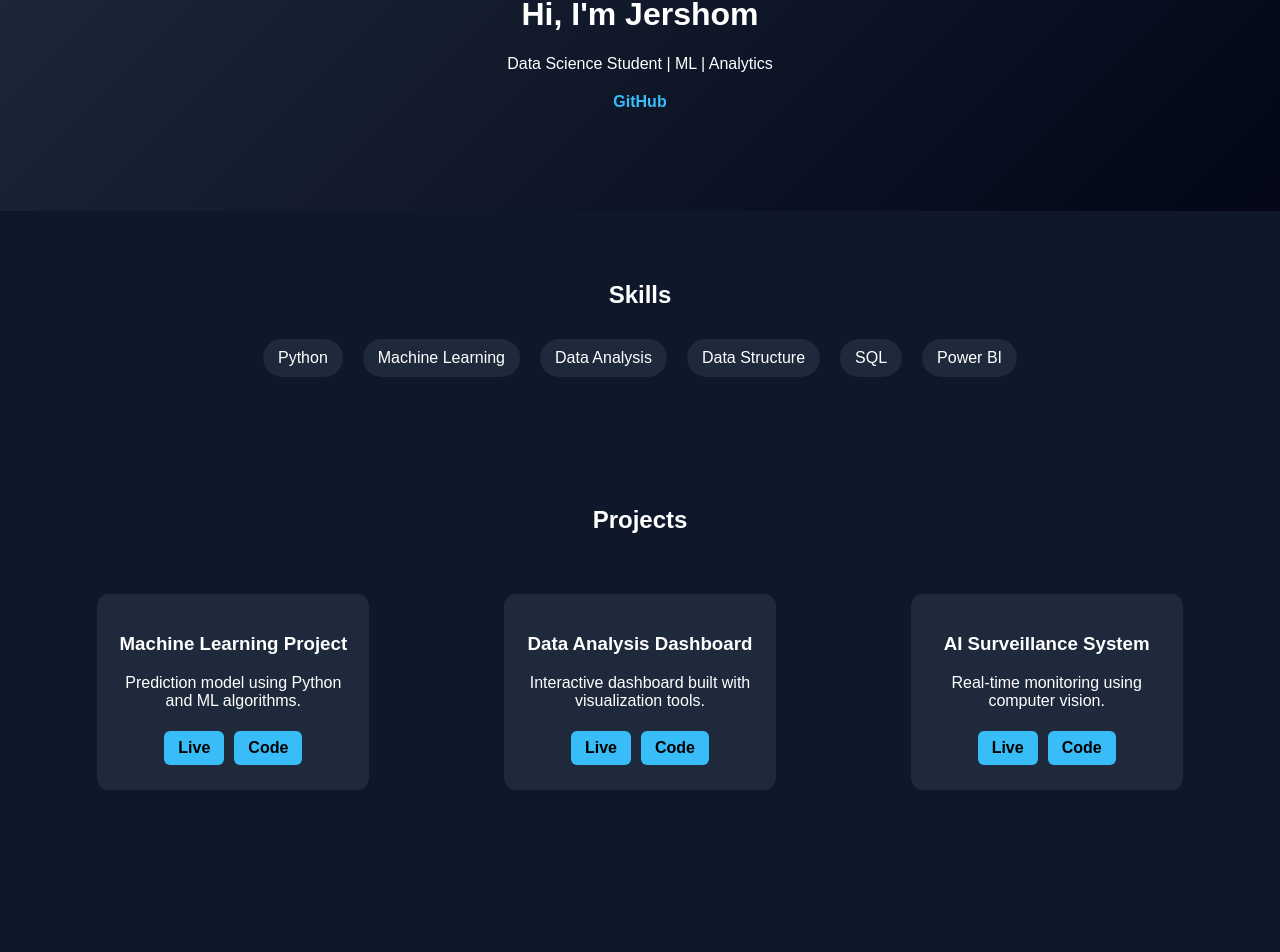
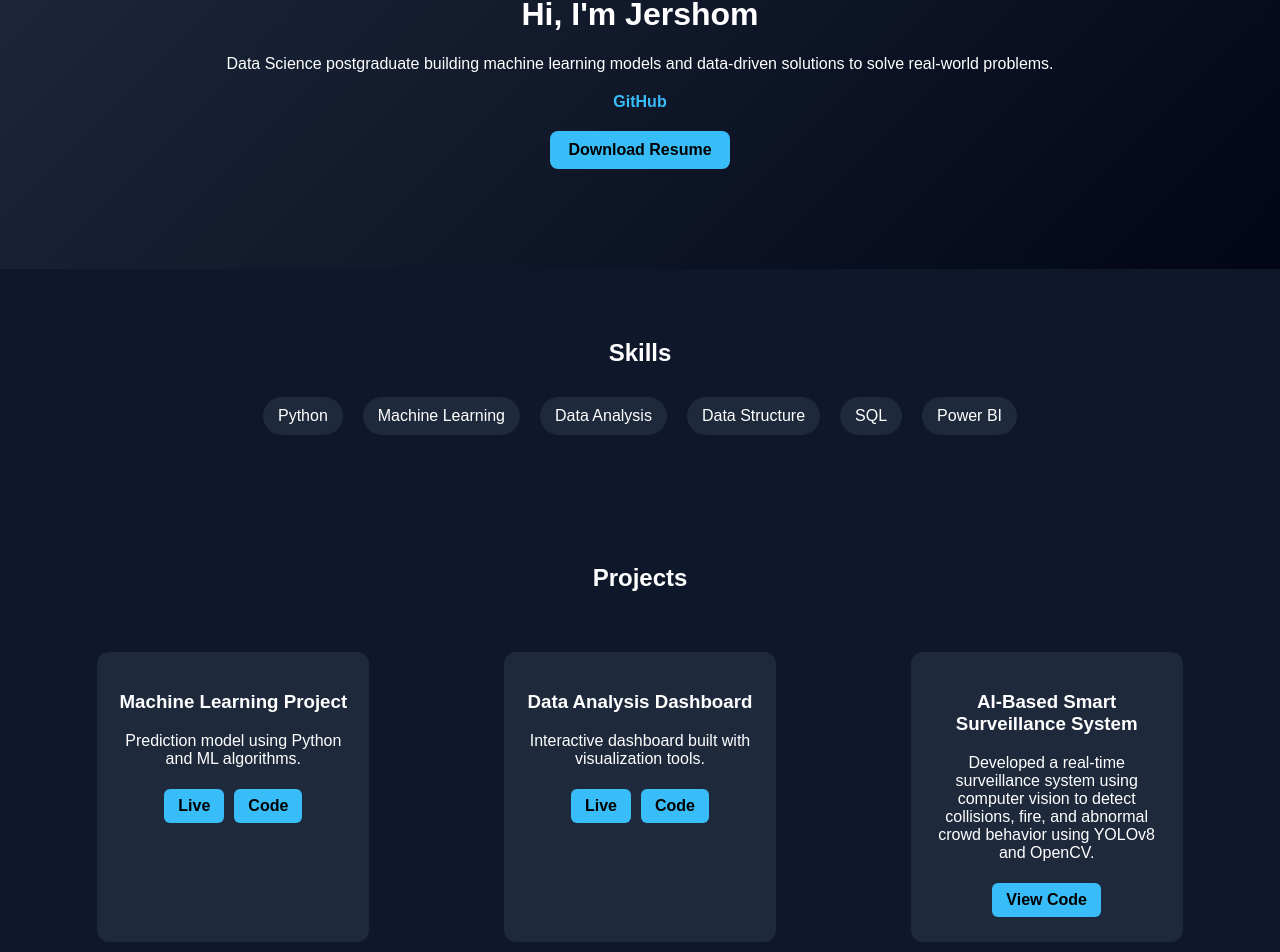
Before and after one commit to jershomfn/portfolio, a React (Create React App) app in the folder frontend/: page / in a window 1280 px wide. Shown: the part 233-1185 px from the top of the page. Built offline with nearby package versions, Linux system fonts and the light colour scheme.

Commit message:
Added surveillance project link

```diff
--- a/frontend/src/App.css
+++ b/frontend/src/App.css
@@ -101,3 +101,13 @@ body {
   text-decoration: none;
   font-weight: bold;
 }
+.resume-btn {
+  display: inline-block;
+  margin-top: 20px;
+  padding: 10px 18px;
+  background: #38bdf8;
+  color: black;
+  border-radius: 8px;
+  text-decoration: none;
+  font-weight: bold;
+}
--- a/frontend/src/App.js
+++ b/frontend/src/App.js
@@ -23,11 +23,19 @@ function App() {
         transition={{ duration: 1 }}
       >
         <h1>Hi, I'm Jershom</h1>
-        <p>Data Science Student | ML | Analytics</p>
+        <p>  Data Science postgraduate building machine learning models and
+  data-driven solutions to solve real-world problems.</p>
         <div className="socials">
   <a href="https://github.com/jershomfn" target="_blank">GitHub</a>
 
 </div>
+<a
+  href="/resume.pdf"
+  target="_blank"
+  className="resume-btn"
+>
+  Download Resume
+</a>
       </motion.header>
 
 
@@ -80,13 +88,22 @@ function App() {
     </div>
 
     <div className="project-card">
-      <h3>AI Surveillance System</h3>
-      <p>Real-time monitoring using computer vision.</p>
-      <div className="project-buttons">
-    <a href="#" target="_blank" rel="noreferrer">Live</a>
-    <a href="#" target="_blank" rel="noreferrer">Code</a>
+  <h3>AI-Based Smart Surveillance System</h3>
+  <p>
+    Developed a real-time surveillance system using computer vision to detect
+    collisions, fire, and abnormal crowd behavior using YOLOv8 and OpenCV.
+  </p>
+
+  <div className="project-buttons">
+    <a
+      href="https://github.com/jershomfn/ai-surveillance-system"
+      target="_blank"
+      rel="noreferrer"
+    >
+      View Code
+    </a>
   </div>
-    </div>
+</div>
 
   </div>
 </motion.section>
```
